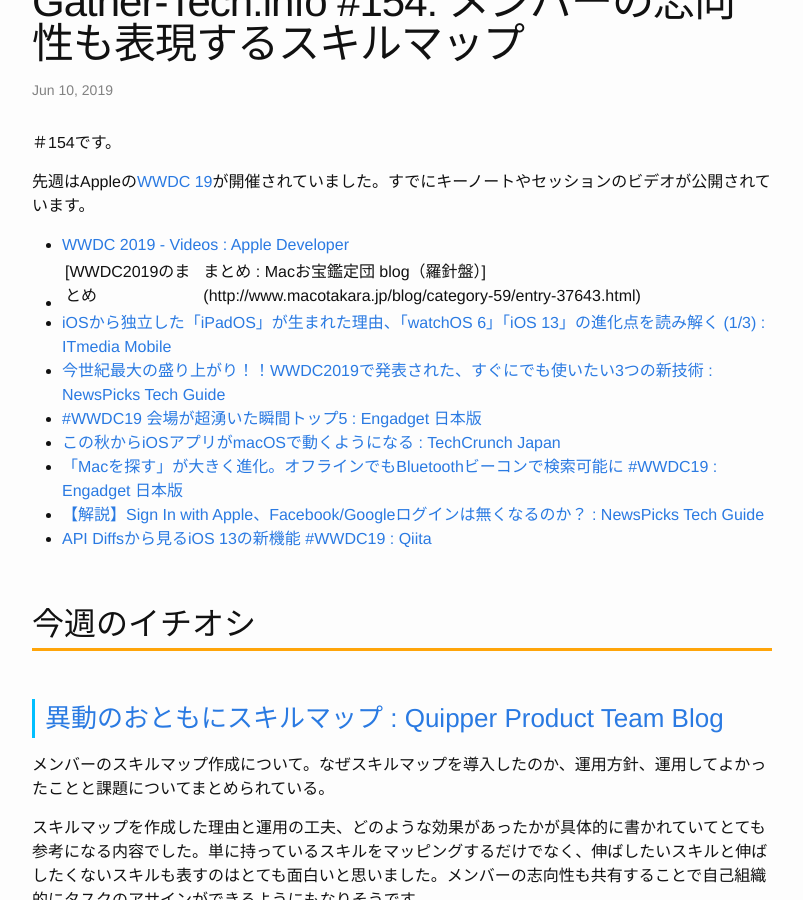
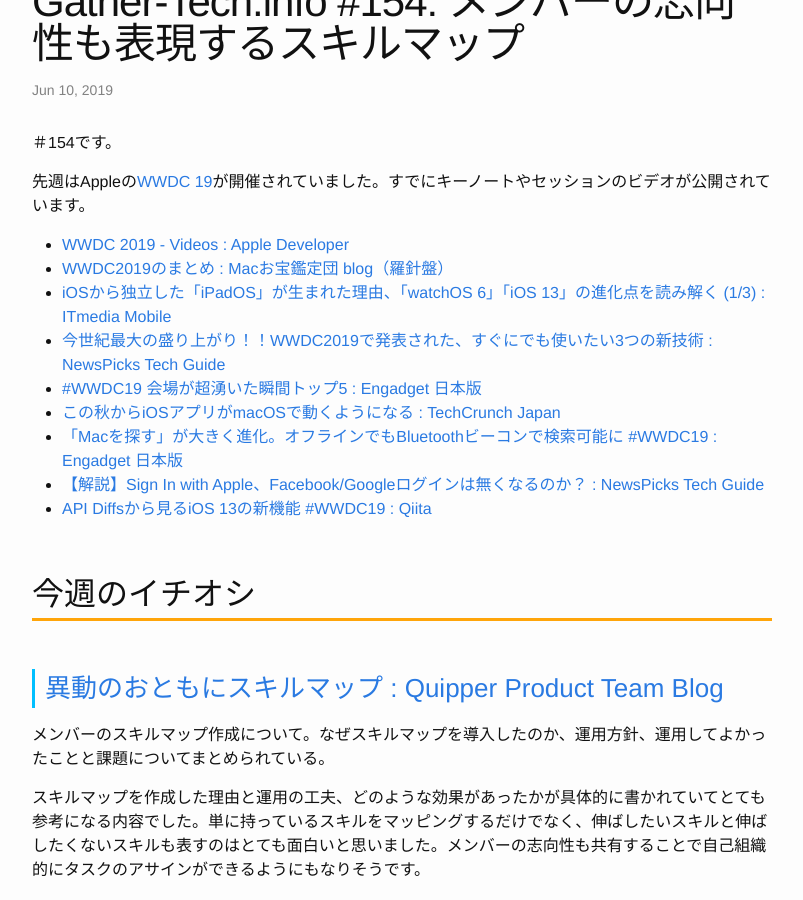
Before and after one commit to Gather-Tech/Gather-Tech.github.io, a Jekyll site: the page built from _posts/2019/2019-06-10-Gather154.md, in a window 1280 px wide and 900 px high, scrolled down 420 px. Shown: the whole window, without its empty margins (238-1041 px from the left). Built offline with Jekyll 4.4.1, drawn with Linux system fonts in a browser that asks for light colours; comment, search, counter and statistics services are not loaded.

Commit message:
fix typo

```diff
--- a/_posts/2019/2019-06-10-Gather154.md
+++ b/_posts/2019/2019-06-10-Gather154.md
@@ -11,7 +11,7 @@
 先週はAppleの[WWDC 19](https://developer.apple.com/wwdc19/)が開催されていました。すでにキーノートやセッションのビデオが公開されています。
 
 - [WWDC 2019 - Videos : Apple Developer](https://developer.apple.com/videos/wwdc2019/)
-- [WWDC2019のまとめ | まとめ : Macお宝鑑定団 blog（羅針盤）](http://www.macotakara.jp/blog/category-59/entry-37643.html)
+- [WWDC2019のまとめ : Macお宝鑑定団 blog（羅針盤）](http://www.macotakara.jp/blog/category-59/entry-37643.html)
 - [iOSから独立した「iPadOS」が生まれた理由、「watchOS 6」「iOS 13」の進化点を読み解く (1/3) : ITmedia Mobile](https://www.itmedia.co.jp/mobile/articles/1906/05/news080.html)
 - [今世紀最大の盛り上がり！！WWDC2019で発表された、すぐにでも使いたい3つの新技術 : NewsPicks Tech Guide](https://tech.newspicks.com/entry/2019/06/04/134237)
 - [#WWDC19 会場が超湧いた瞬間トップ5 : Engadget 日本版](https://japanese.engadget.com/2019/06/03/wwdc19-5/)
```
